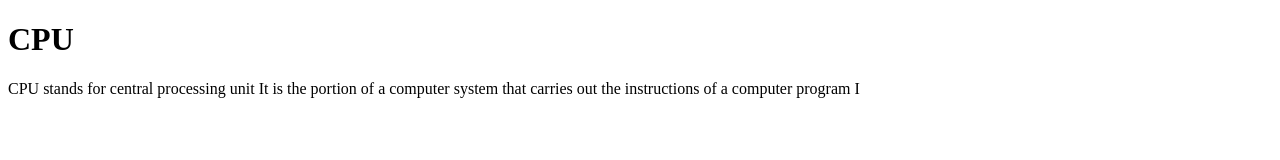
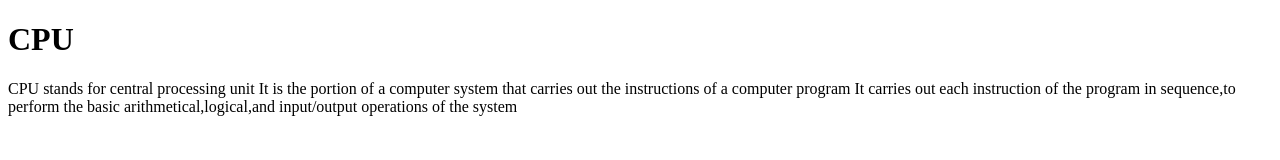
Before and after one commit to iamneo-production/adedeebadeeffeadaeccdfffebaeceaec, a website: page public/index.html in a window 1280 px wide. Drawn offline with Linux system fonts and the light colour scheme.

Commit message:
Backup Commit

```diff
--- a/public/index.html
+++ b/public/index.html
@@ -10,7 +10,7 @@
 <body>
 <h1>CPU</h1>
 <p>CPU stands for central processing unit
-    It is the portion of a computer system that carries out the instructions of a computer program I
+    It is the portion of a computer system that carries out the instructions of a computer program It carries out each instruction of the program in sequence,to perform the basic arithmetical,logical,and input/output operations of the system
 </p>
 </body>
 </html>
```
